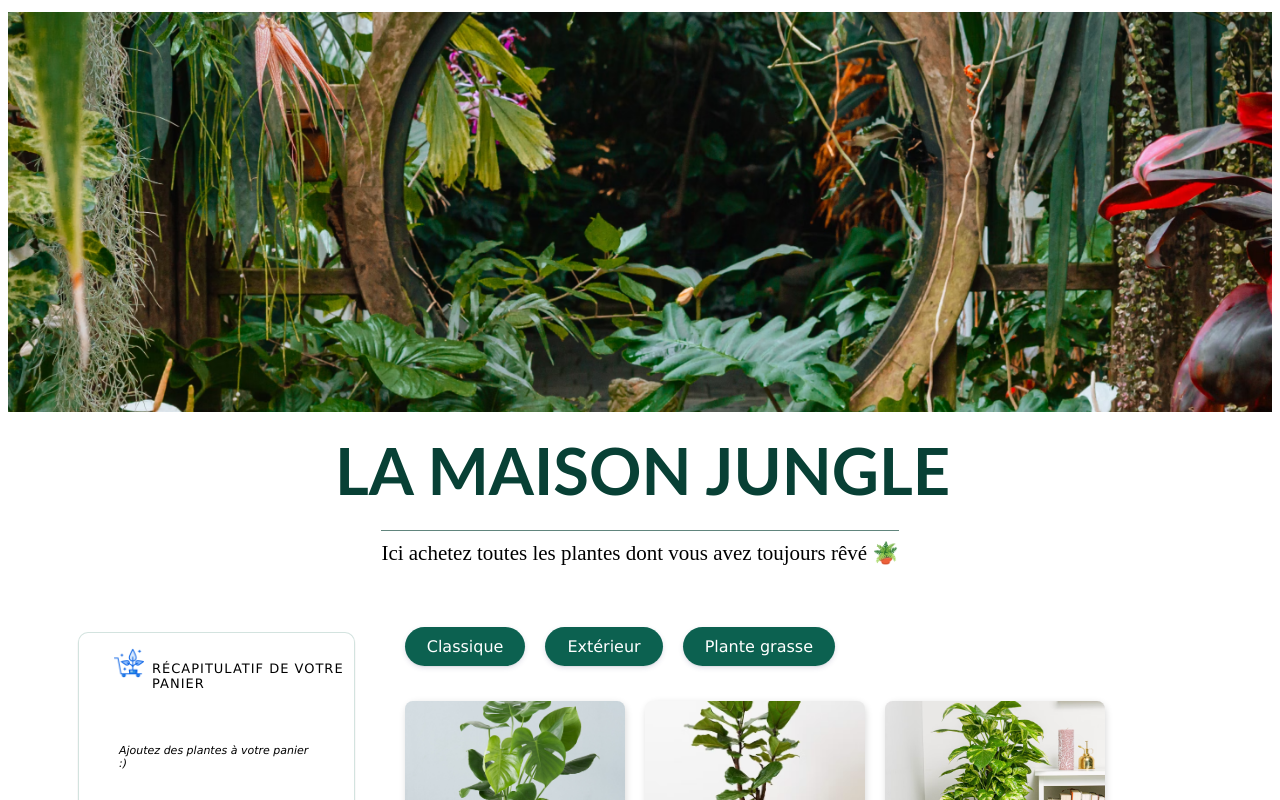
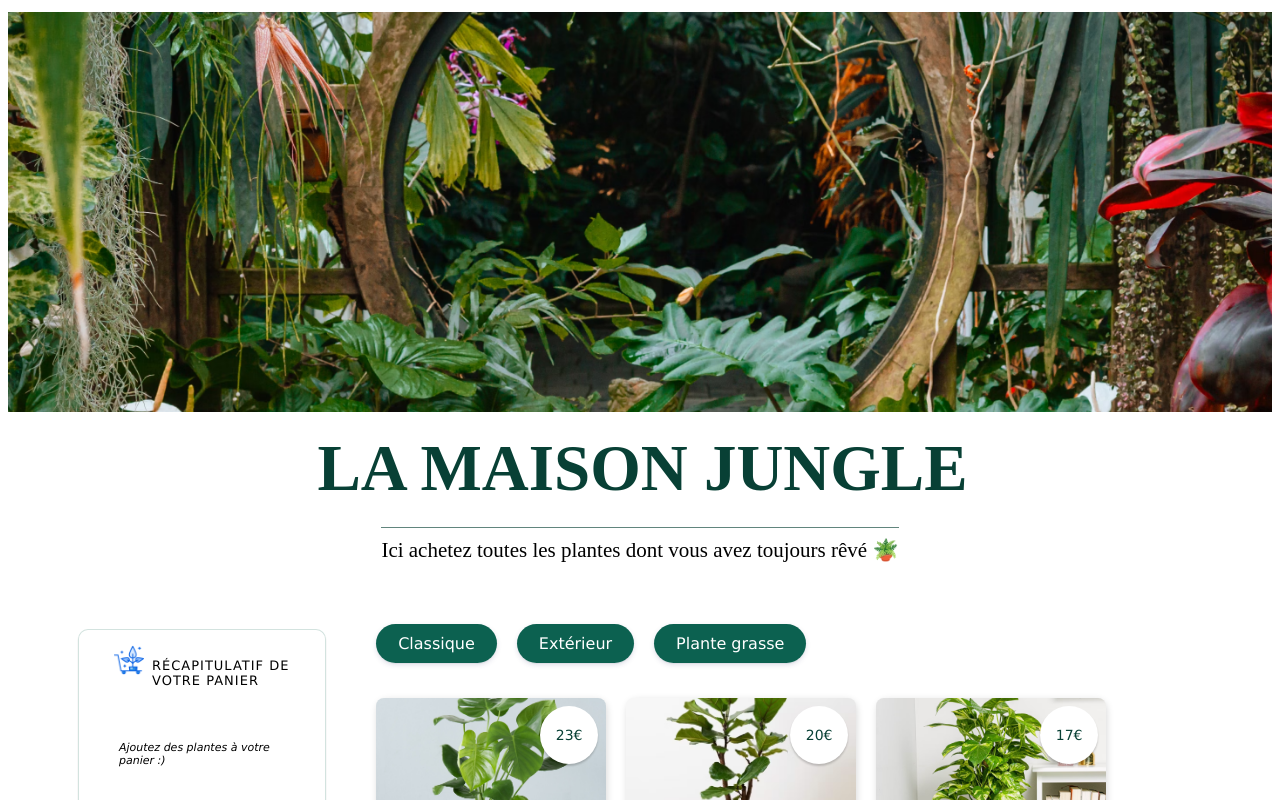
Before and after one commit to MandyTrl/PlantShop, a React (Create React App) app: page / in a window 1280 px wide. Shown: the top 800 px of the page. Built offline with nearby package versions, Linux system fonts and the light colour scheme.

Commit message:
add price to plant item + init local storage for save cart +css

```diff
--- a/src/Components/App.js
+++ b/src/Components/App.js
@@ -1,4 +1,4 @@
-import { useState } from 'react'
+import { useEffect, useState } from 'react'
 import '../ressources/App.css'
 import Banner from './Banner'
 import Cart from './Cart'
@@ -6,12 +6,21 @@ import Footer from './Footer'
 import ShoppingList from './ShoppingList'
 
 function App() {
-	const [shoppingCart, setShoppingCart] = useState([])
+	const savedCart = localStorage.getItem('Card')
+	const [shoppingCart, setShoppingCart] = useState(
+		savedCart ? JSON.parse(savedCart) : []
+	)
+
+	useEffect(() => {
+		localStorage.getItem('Card')
+		localStorage.setItem('Card', JSON.stringify(shoppingCart))
+	}, [shoppingCart])
+
 	return (
 		<div className="App">
 			<Banner />
 			<div className="main">
-				<Cart shoppingCart={shoppingCart} />
+				<Cart shoppingCart={shoppingCart} updateCart={setShoppingCart} />
 				<ShoppingList
 					shoppingCart={shoppingCart}
 					updateCart={setShoppingCart}
--- a/src/Components/Cart.js
+++ b/src/Components/Cart.js
@@ -1,7 +1,7 @@
 import { useEffect, useState } from 'react'
 import panier from '../ressources/assets/panier.png'
 
-function Cart({ shoppingCart }) {
+function Cart({ shoppingCart, updateCart }) {
 	const [total, setTotal] = useState(0)
 
 	useEffect(() => {
@@ -37,7 +37,7 @@ function Cart({ shoppingCart }) {
 			<div className="total">
 				<p>Total {total}€</p>
 				{total !== 0 && (
-					<p className="delete-cart" onClick={() => setTotal(0)}>
+					<p className="delete-cart" onClick={() => updateCart([])}>
 						Vider le panier
 					</p>
 				)}
--- a/src/Components/shoppingList.js
+++ b/src/Components/shoppingList.js
@@ -24,6 +24,7 @@ function ShoppingList({ shoppingCart, updateCart }) {
 				{plantList.map((plant) => (
 					<li key={plant.id} className="plant-item">
 						<img src={plant.cover} alt={plant.cover} className="plant-img" />
+						<p className="price">{plant.price}€</p>
 						<p className="plant-name">{plant.name}</p>
 						{plant.isSpecialOffer && <div className="sales">Soldes</div>}
 						<div className="plant-container">
--- a/src/ressources/App.css
+++ b/src/ressources/App.css
@@ -1,9 +1,10 @@
 .main {
 	margin: 0 70px;
+	font-family: Verdana, Geneva, Tahoma, sans-serif;
 }
 
 h1 {
-	font-family: 'Gill Sans', 'Gill Sans MT', Calibri, 'Trebuchet MS', sans-serif;
+	font-family: 'Times New Roman', Times, serif;
 	font-size: 65px;
 	text-transform: uppercase;
 	color: #084035;
@@ -123,7 +124,7 @@ ul {
 }
 
 .cart {
-	width: 30%;
+	width: 26%;
 	height: fit-content;
 	margin: 30px 0px;
 	display: flex;
@@ -162,7 +163,7 @@ ul {
 .plant-item {
 	box-shadow: rgba(0, 0, 0, 0.15) 1px 2px 7px 0px;
 	border-radius: 10px;
-	width: 220px;
+	width: 230px;
 	margin: 10px;
 	display: flex;
 	align-items: center;
@@ -290,3 +291,22 @@ form h3 {
 	font-size: 11px;
 	padding: 40px;
 }
+
+.price {
+	display: flex;
+	align-items: center;
+	justify-content: center;
+	position: absolute;
+	top: 8px;
+	right: 8px;
+	width: 40px;
+	height: 40px;
+	padding: 7px;
+	margin: auto 0;
+	background-color: #ffff;
+	border-radius: 50%;
+	font-size: 14px;
+	color: #084035;
+	padding: 9px;
+	box-shadow: rgba(0, 0, 0, 0.18) 0px 2px 2px;
+}
```
